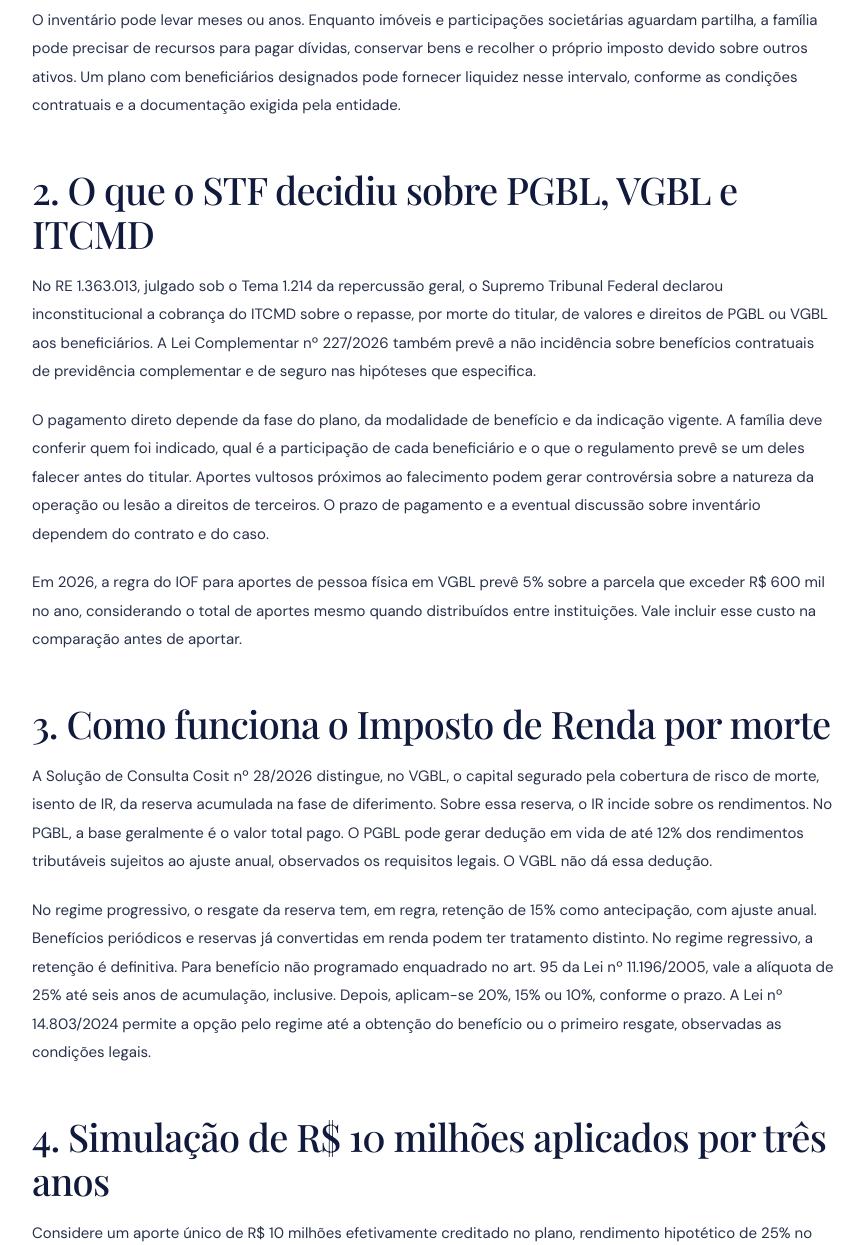
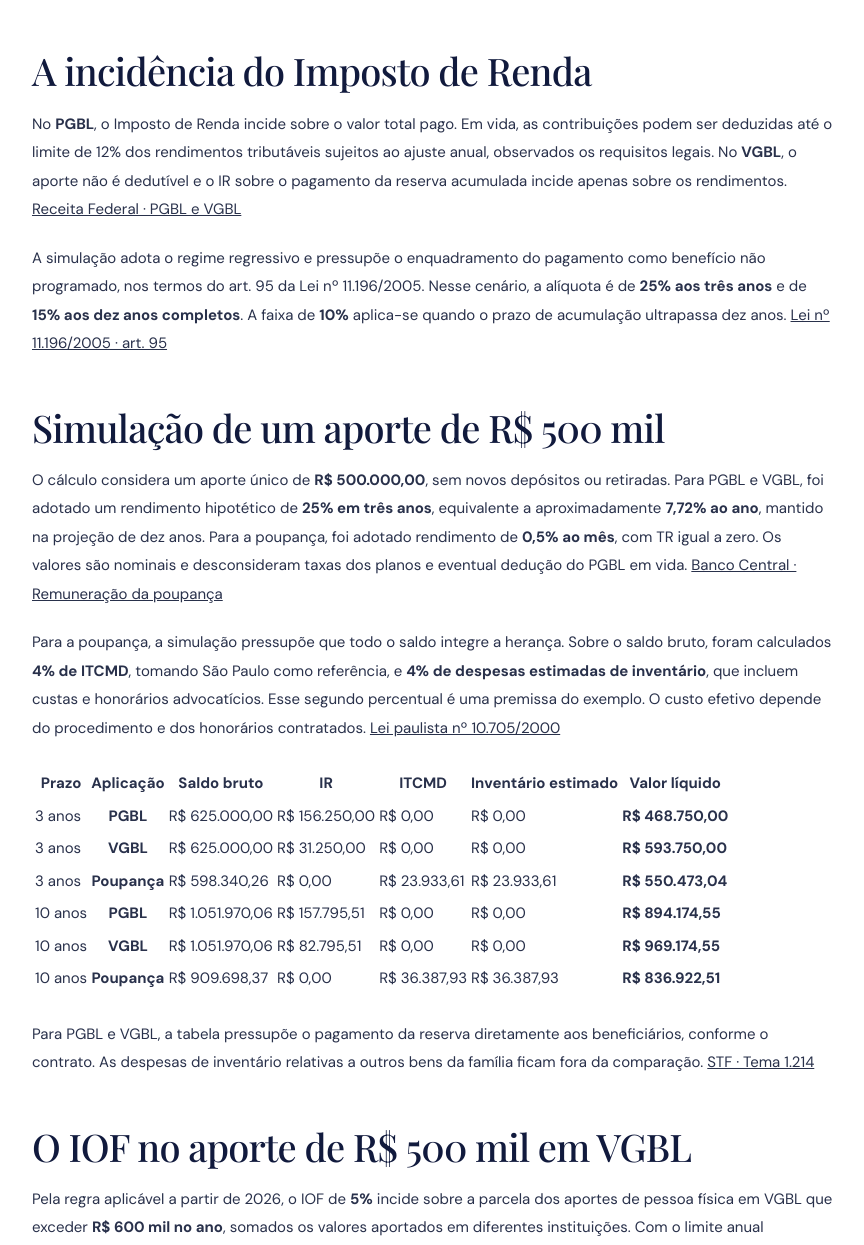
Before and after one commit to FelipeCOjeda/advocacia-ojeda, a plain HTML site: page artigos/planejamento-sucessorio-pgbl-vgbl.html in a window 1280 px wide. Shown: the part 1555-2800 px from the top of the page, without its empty margins (207-1071 px from the left). Drawn offline with nearby package versions, Linux system fonts and the light colour scheme.

Commit message:
Substitui artigo de planejamento tributário e inclui projeções de R$ 500 mil

```diff
--- a/artigos/planejamento-sucessorio-pgbl-vgbl.html
+++ b/artigos/planejamento-sucessorio-pgbl-vgbl.html
@@ -3,18 +3,18 @@
 <head>
   <meta charset="utf-8"><meta name="viewport" content="width=device-width, initial-scale=1">
   <meta name="theme-color" content="#050b43">
-  <meta name="description" content="Entenda a decisão do STF sobre PGBL e VGBL, o Imposto de Renda no pagamento por morte e o impacto do IOF no planejamento sucessório.">
+  <meta name="description" content="Compare PGBL, VGBL e poupança no planejamento sucessório com um aporte de R$ 500 mil em três e dez anos.">
   <meta property="og:type" content="article">
-  <meta property="og:title" content="Como planejar a sucessão com PGBL e VGBL sem ITCMD sobre o repasse">
-  <meta property="og:description" content="Entenda a decisão do STF sobre PGBL e VGBL, o Imposto de Renda no pagamento por morte e o impacto do IOF no planejamento sucessório.">
+  <meta property="og:title" content="Planejamento tributário sem Offshore, Holding ou Sonegar">
+  <meta property="og:description" content="Compare PGBL, VGBL e poupança no planejamento sucessório com um aporte de R$ 500 mil em três e dez anos.">
   <meta property="article:published_time" content="2026-11-17">
   <link rel="canonical" href="https://advocaciaojeda.com/artigos/planejamento-sucessorio-pgbl-vgbl.html">
-  <title>Como planejar a sucessão com PGBL e VGBL sem ITCMD sobre o repasse | Advocacia Ojeda</title>
+  <title>Planejamento tributário sem Offshore, Holding ou Sonegar | Advocacia Ojeda</title>
   <link rel="preconnect" href="https://fonts.googleapis.com"><link rel="preconnect" href="https://fonts.gstatic.com" crossorigin>
   <link href="https://fonts.googleapis.com/css2?family=DM+Sans:wght@400;500;600;700&family=Manrope:wght@400;500;600;700;800&family=Playfair+Display:wght@500;600;700&display=swap" rel="stylesheet">
   <link rel="stylesheet" href="../styles.css">
   <script type="application/ld+json">
-  {"@context":"https://schema.org","@type":"Article","headline":"Como planejar a sucessão com PGBL e VGBL sem ITCMD sobre o repasse","description":"Entenda a decisão do STF sobre PGBL e VGBL, o Imposto de Renda no pagamento por morte e o impacto do IOF no planejamento sucessório.","datePublished":"2026-11-17","dateModified":"2026-11-17","author":{"@type":"Person","name":"Felipe Cavalhero Ojeda","jobTitle":"Advogado","identifier":"OAB/SP 357.192"},"publisher":{"@type":"Organization","name":"Advocacia Ojeda","url":"https://advocaciaojeda.com"},"mainEntityOfPage":"https://advocaciaojeda.com/artigos/planejamento-sucessorio-pgbl-vgbl.html"}
+  {"@context":"https://schema.org","@type":"Article","headline":"Planejamento tributário sem Offshore, Holding ou Sonegar","description":"Compare PGBL, VGBL e poupança no planejamento sucessório com um aporte de R$ 500 mil em três e dez anos.","datePublished":"2026-11-17","dateModified":"2026-11-17","author":{"@type":"Person","name":"Felipe Cavalhero Ojeda","jobTitle":"Advogado","identifier":"OAB/SP 357.192"},"publisher":{"@type":"Organization","name":"Advocacia Ojeda","url":"https://advocaciaojeda.com"},"mainEntityOfPage":"https://advocaciaojeda.com/artigos/planejamento-sucessorio-pgbl-vgbl.html"}
   </script>
 </head>
 <body class="article-page">
@@ -31,43 +31,43 @@
     <header class="article-hero">
       <div class="article-hero-inner">
         <p class="eyebrow"><span></span> Direito tributário <i>·</i> Planejamento sucessório</p>
-        <h1>Como planejar a sucessão com PGBL e VGBL sem ITCMD sobre o repasse</h1>
-        <p class="article-deck">Entenda a decisão do STF sobre PGBL e VGBL, o Imposto de Renda no pagamento por morte e o impacto do IOF no planejamento sucessório.</p>
+        <h1>Planejamento tributário sem Offshore, Holding ou Sonegar</h1>
+        <p class="article-deck">Compare PGBL, VGBL e poupança no planejamento sucessório com um aporte de R$ 500 mil em três e dez anos.</p>
         <div class="article-byline"><span>Por Felipe Cavalhero Ojeda · OAB/SP 357.192</span><time datetime="2026-11-17">17 de novembro de 2026</time></div>
       </div>
     </header>
     <article class="article-body">
       <img src="a4f4e8d7-2da7-41d9-bce3-c965497e0806.png" alt="Família reunida à mesa revisando documentos de planejamento sucessório" style="display:block;width:100%;height:auto;margin-bottom:1.5rem;border-radius:12px;">
-      <p class="article-lead">Inventário, despesas de manutenção e tributos podem pressionar o caixa de uma família logo após um falecimento. PGBL e VGBL ajudam a prever de onde virá esse dinheiro. Quando o pagamento se enquadra no Tema 1.214 do STF, o repasse do plano aos beneficiários por morte do titular fica fora da incidência do ITCMD, sem precisar constituir holding ou offshore para esse fim.</p>
-      <h2>1. Como a previdência aberta ajuda no planejamento sucessório</h2>
-      <p>O inventário pode levar meses ou anos. Enquanto imóveis e participações societárias aguardam partilha, a família pode precisar de recursos para pagar dívidas, conservar bens e recolher o próprio imposto devido sobre outros ativos. Um plano com beneficiários designados pode fornecer liquidez nesse intervalo, conforme as condições contratuais e a documentação exigida pela entidade.</p>
-      <h2>2. O que o STF decidiu sobre PGBL, VGBL e ITCMD</h2>
-      <p>No RE 1.363.013, julgado sob o Tema 1.214 da repercussão geral, o Supremo Tribunal Federal declarou inconstitucional a cobrança do ITCMD sobre o repasse, por morte do titular, de valores e direitos de PGBL ou VGBL aos beneficiários. A Lei Complementar nº 227/2026 também prevê a não incidência sobre benefícios contratuais de previdência complementar e de seguro nas hipóteses que especifica.</p>
-      <p>O pagamento direto depende da fase do plano, da modalidade de benefício e da indicação vigente. A família deve conferir quem foi indicado, qual é a participação de cada beneficiário e o que o regulamento prevê se um deles falecer antes do titular. Aportes vultosos próximos ao falecimento podem gerar controvérsia sobre a natureza da operação ou lesão a direitos de terceiros. O prazo de pagamento e a eventual discussão sobre inventário dependem do contrato e do caso.</p>
-      <p>Em 2026, a regra do IOF para aportes de pessoa física em VGBL prevê 5% sobre a parcela que exceder R$ 600 mil no ano, considerando o total de aportes mesmo quando distribuídos entre instituições. Vale incluir esse custo na comparação antes de aportar.</p>
-      <h2>3. Como funciona o Imposto de Renda por morte</h2>
-      <p>A Solução de Consulta Cosit nº 28/2026 distingue, no VGBL, o capital segurado pela cobertura de risco de morte, isento de IR, da reserva acumulada na fase de diferimento. Sobre essa reserva, o IR incide sobre os rendimentos. No PGBL, a base geralmente é o valor total pago. O PGBL pode gerar dedução em vida de até 12% dos rendimentos tributáveis sujeitos ao ajuste anual, observados os requisitos legais. O VGBL não dá essa dedução.</p>
-      <p>No regime progressivo, o resgate da reserva tem, em regra, retenção de 15% como antecipação, com ajuste anual. Benefícios periódicos e reservas já convertidas em renda podem ter tratamento distinto. No regime regressivo, a retenção é definitiva. Para benefício não programado enquadrado no art. 95 da Lei nº 11.196/2005, vale a alíquota de 25% até seis anos de acumulação, inclusive. Depois, aplicam-se 20%, 15% ou 10%, conforme o prazo. A Lei nº 14.803/2024 permite a opção pelo regime até a obtenção do benefício ou o primeiro resgate, observadas as condições legais.</p>
-      <h2>4. Simulação de R$ 10 milhões aplicados por três anos</h2>
-      <p>Considere um aporte único de R$ 10 milhões efetivamente creditado no plano, rendimento hipotético de 25% no período e falecimento após três anos. O saldo bruto seria de R$ 12,5 milhões. A simulação pressupõe pagamento da reserva como benefício não programado enquadrado no art. 95 e opção pelo regime regressivo. A tabela isola o IR e o ITCMD, deixando fora o IOF, taxas e eventual dedução obtida com o PGBL em vida.</p>
-      <div class="article-table-wrap" tabindex="0" role="region" aria-label="Comparação entre PGBL e VGBL">
-        <table><thead><tr><th scope="col">Item</th><th scope="col">PGBL</th><th scope="col">VGBL</th></tr></thead><tbody>
-          <tr><th scope="row">Capital aportado</th><td>R$ 10.000.000</td><td>R$ 10.000.000</td></tr>
-          <tr><th scope="row">Rendimento</th><td>R$ 2.500.000</td><td>R$ 2.500.000</td></tr>
-          <tr><th scope="row">Saldo bruto</th><td>R$ 12.500.000</td><td>R$ 12.500.000</td></tr>
-          <tr><th scope="row">ITCMD sobre o repasse</th><td>R$ 0</td><td>R$ 0</td></tr>
-          <tr><th scope="row">Base de cálculo do IR</th><td>R$ 12.500.000</td><td>R$ 2.500.000</td></tr>
-          <tr><th scope="row">Alíquota de IR no exemplo</th><td>25%</td><td>25%</td></tr>
-          <tr><th scope="row">IR retido</th><td>R$ 3.125.000</td><td>R$ 625.000</td></tr>
-          <tr><th scope="row">Valor líquido pago aos beneficiários</th><td>R$ 9.375.000</td><td>R$ 11.875.000</td></tr>
+      <p class="article-lead">O planejamento sucessório começa com uma pergunta prática: de onde virá o dinheiro para a família manter os bens, pagar obrigações e arcar com as despesas do inventário? PGBL e VGBL permitem destinar uma reserva a beneficiários indicados em contrato. A forma de aplicar o patrimônio pode, portanto, influenciar tanto a tributação quanto o valor disponível após o falecimento. <a href="https://portal.stf.jus.br/jurisprudenciaRepercussao/verAndamentoProcesso.asp?incidente=6318604&amp;numeroTema=1214">STF · Tema 1.214</a></p>
+
+      <h2>O tratamento do ITCMD no PGBL e no VGBL</h2>
+      <p>No julgamento do <strong>RE 1.363.013, Tema 1.214 da repercussão geral</strong>, o Supremo Tribunal Federal declarou inconstitucional a cobrança de ITCMD sobre o repasse de valores e direitos de PGBL ou VGBL aos beneficiários em razão da morte do titular. A decisão transitou em julgado em 27 de março de 2025. O pagamento da reserva depende das condições do plano e da indicação dos beneficiários. <a href="https://portal.stf.jus.br/jurisprudenciaRepercussao/verAndamentoProcesso.asp?incidente=6318604&amp;numeroTema=1214">STF · Tema 1.214</a></p>
+
+      <h2>A incidência do Imposto de Renda</h2>
+      <p>No <strong>PGBL</strong>, o Imposto de Renda incide sobre o valor total pago. Em vida, as contribuições podem ser deduzidas até o limite de 12% dos rendimentos tributáveis sujeitos ao ajuste anual, observados os requisitos legais. No <strong>VGBL</strong>, o aporte não é dedutível e o IR sobre o pagamento da reserva acumulada incide apenas sobre os rendimentos. <a href="https://www.gov.br/receitafederal/pt-br/acesso-a-informacao/perguntas-frequentes/imposto-de-renda/dirpf/declaracao/pgvl-vgbl">Receita Federal · PGBL e VGBL</a></p>
+      <p>A simulação adota o regime regressivo e pressupõe o enquadramento do pagamento como benefício não programado, nos termos do art. 95 da Lei nº 11.196/2005. Nesse cenário, a alíquota é de <strong>25% aos três anos</strong> e de <strong>15% aos dez anos completos</strong>. A faixa de <strong>10%</strong> aplica-se quando o prazo de acumulação ultrapassa dez anos. <a href="https://www.meuvademecumonline.com.br/legislacao/leis_ordinarias/1142/pagina_1/11/11-196-de-21-11-2005/artigo_95">Lei nº 11.196/2005 · art. 95</a></p>
+
+      <h2>Simulação de um aporte de R$ 500 mil</h2>
+      <p>O cálculo considera um aporte único de <strong>R$ 500.000,00</strong>, sem novos depósitos ou retiradas. Para PGBL e VGBL, foi adotado um rendimento hipotético de <strong>25% em três anos</strong>, equivalente a aproximadamente <strong>7,72% ao ano</strong>, mantido na projeção de dez anos. Para a poupança, foi adotado rendimento de <strong>0,5% ao mês</strong>, com TR igual a zero. Os valores são nominais e desconsideram taxas dos planos e eventual dedução do PGBL em vida. <a href="https://www.bcb.gov.br/estatisticas/remuneradepositospoupanca">Banco Central · Remuneração da poupança</a></p>
+      <p>Para a poupança, a simulação pressupõe que todo o saldo integre a herança. Sobre o saldo bruto, foram calculados <strong>4% de ITCMD</strong>, tomando São Paulo como referência, e <strong>4% de despesas estimadas de inventário</strong>, que incluem custas e honorários advocatícios. Esse segundo percentual é uma premissa do exemplo. O custo efetivo depende do procedimento e dos honorários contratados. <a href="https://www.al.sp.gov.br/repositorio/legislacao/lei/2000/lei-10705-28.12.2000.html">Lei paulista nº 10.705/2000</a></p>
+      <div class="article-table-wrap" tabindex="0" role="region" aria-label="Comparação de PGBL, VGBL e poupança em três e dez anos">
+        <table><thead><tr><th scope="col">Prazo</th><th scope="col">Aplicação</th><th scope="col">Saldo bruto</th><th scope="col">IR</th><th scope="col">ITCMD</th><th scope="col">Inventário estimado</th><th scope="col">Valor líquido</th></tr></thead><tbody>
+          <tr><td>3 anos</td><th scope="row">PGBL</th><td>R$ 625.000,00</td><td>R$ 156.250,00</td><td>R$ 0,00</td><td>R$ 0,00</td><td><strong>R$ 468.750,00</strong></td></tr>
+          <tr><td>3 anos</td><th scope="row">VGBL</th><td>R$ 625.000,00</td><td>R$ 31.250,00</td><td>R$ 0,00</td><td>R$ 0,00</td><td><strong>R$ 593.750,00</strong></td></tr>
+          <tr><td>3 anos</td><th scope="row">Poupança</th><td>R$ 598.340,26</td><td>R$ 0,00</td><td>R$ 23.933,61</td><td>R$ 23.933,61</td><td><strong>R$ 550.473,04</strong></td></tr>
+          <tr><td>10 anos</td><th scope="row">PGBL</th><td>R$ 1.051.970,06</td><td>R$ 157.795,51</td><td>R$ 0,00</td><td>R$ 0,00</td><td><strong>R$ 894.174,55</strong></td></tr>
+          <tr><td>10 anos</td><th scope="row">VGBL</th><td>R$ 1.051.970,06</td><td>R$ 82.795,51</td><td>R$ 0,00</td><td>R$ 0,00</td><td><strong>R$ 969.174,55</strong></td></tr>
+          <tr><td>10 anos</td><th scope="row">Poupança</th><td>R$ 909.698,37</td><td>R$ 0,00</td><td>R$ 36.387,93</td><td>R$ 36.387,93</td><td><strong>R$ 836.922,51</strong></td></tr>
         </tbody></table>
       </div>
-      <p>A diferença na saída é de <strong>R$ 2,5 milhões</strong>. Se o aporte ao VGBL ocorrer em um único ano sob a regra vigente a partir de 2026 e o titular ainda tiver todo o limite anual disponível, o IOF sobre os R$ 9,4 milhões excedentes seria de R$ 470 mil. Esse custo deve entrar no orçamento do aporte. Se ele sair dos próprios R$ 10 milhões disponíveis, o capital investido e o saldo final precisam ser recalculados.</p>
-      <h2>5. O que comparar antes de escolher um plano</h2>
-      <p>O VGBL tende a ser mais interessante para quem quer formar uma reserva para os beneficiários e não pretende usar a dedução anual do PGBL. A comparação completa considera o incentivo fiscal na entrada, custos, rentabilidade, horizonte dos aportes, regime do IR e as cláusulas de pagamento por morte. No mesmo exemplo, se o prazo aplicável fosse superior a dez anos e o saldo bruto permanecesse em R$ 12,5 milhões, o IR no VGBL seria de R$ 250 mil, antes de considerar o custo do aporte.</p>
-      <p>O planejamento também precisa prever o destino dos imóveis e demais bens que seguem sujeitos às regras sucessórias aplicáveis. A previdência aberta cumpre um papel específico: dar aos beneficiários acesso a uma reserva quando a família mais precisa de liquidez.</p>
-      <h2>Referências</h2>
-      <ul><li><a href="https://portal.stf.jus.br/jurisprudenciaRepercussao/verAndamentoProcesso.asp?incidente=6318604&amp;numeroTema=1214">STF · Tema 1.214</a></li><li><a href="https://www2.camara.leg.br/legin/fed/leicom/2026/leicomplementar-227-13-janeiro-2026-798657-norma-pl.html">Lei Complementar nº 227/2026</a></li><li><a href="https://www.planalto.gov.br/ccivil_03/_ato2004-2006/2005/lei/l11196.htm#art95">Lei nº 11.196/2005 · art. 95</a></li><li><a href="https://normas.receita.fazenda.gov.br/sijut2consulta/consulta.action?termoBusca=VGBL">Receita Federal · Solução de Consulta Cosit nº 28/2026</a></li><li><a href="https://www.gov.br/susep/pt-br/central-de-conteudos/noticias/2025/junho/novo-decreto-atualiza-regra-de-iof-para-planos-vgbl">Susep · IOF sobre aportes em VGBL</a></li></ul>
+      <p>Para PGBL e VGBL, a tabela pressupõe o pagamento da reserva diretamente aos beneficiários, conforme o contrato. As despesas de inventário relativas a outros bens da família ficam fora da comparação. <a href="https://portal.stf.jus.br/jurisprudenciaRepercussao/verAndamentoProcesso.asp?incidente=6318604&amp;numeroTema=1214">STF · Tema 1.214</a></p>
+
+      <h2>O IOF no aporte de R$ 500 mil em VGBL</h2>
+      <p>Pela regra aplicável a partir de 2026, o IOF de <strong>5%</strong> incide sobre a parcela dos aportes de pessoa física em VGBL que exceder <strong>R$ 600 mil no ano</strong>, somados os valores aportados em diferentes instituições. Com o limite anual integralmente disponível, o aporte de R$ 500 mil seria creditado no plano sem cobrança de IOF. <a href="https://www.gov.br/susep/pt-br/central-de-conteudos/noticias/2025/junho/novo-decreto-atualiza-regra-de-iof-para-planos-vgbl">Susep · IOF sobre VGBL</a></p>
+
+      <h2>O resultado após dez anos</h2>
+      <p>Na poupança, o ITCMD e as despesas estimadas de inventário somariam <strong>R$ 72.775,86</strong>, reduzindo o saldo transmitido de <strong>R$ 909.698,37</strong> para <strong>R$ 836.922,51</strong>. No VGBL, os beneficiários receberiam <strong>R$ 969.174,55</strong> após o IR. A diferença de <strong>R$ 132.252,04</strong> reflete as rentabilidades adotadas, a tributação e as despesas de inventário estimadas.</p>
+      <p>A escolha passa pelo prazo de acumulação, pelos custos do plano, pela possibilidade de aproveitar a dedução do PGBL em vida e pela necessidade de caixa da família após o falecimento. Uma reserva com beneficiários designados pode cumprir essa função dentro do planejamento sucessório, sem exigir a constituição de uma holding ou offshore. <a href="https://portal.stf.jus.br/jurisprudenciaRepercussao/verAndamentoProcesso.asp?incidente=6318604&amp;numeroTema=1214">STF · Tema 1.214</a></p>
     </article>
     <section class="article-contact section contact-compact" id="contato">
       <div class="section-kicker"><span>Contato</span><span>Planejamento sucessório</span></div>
```
